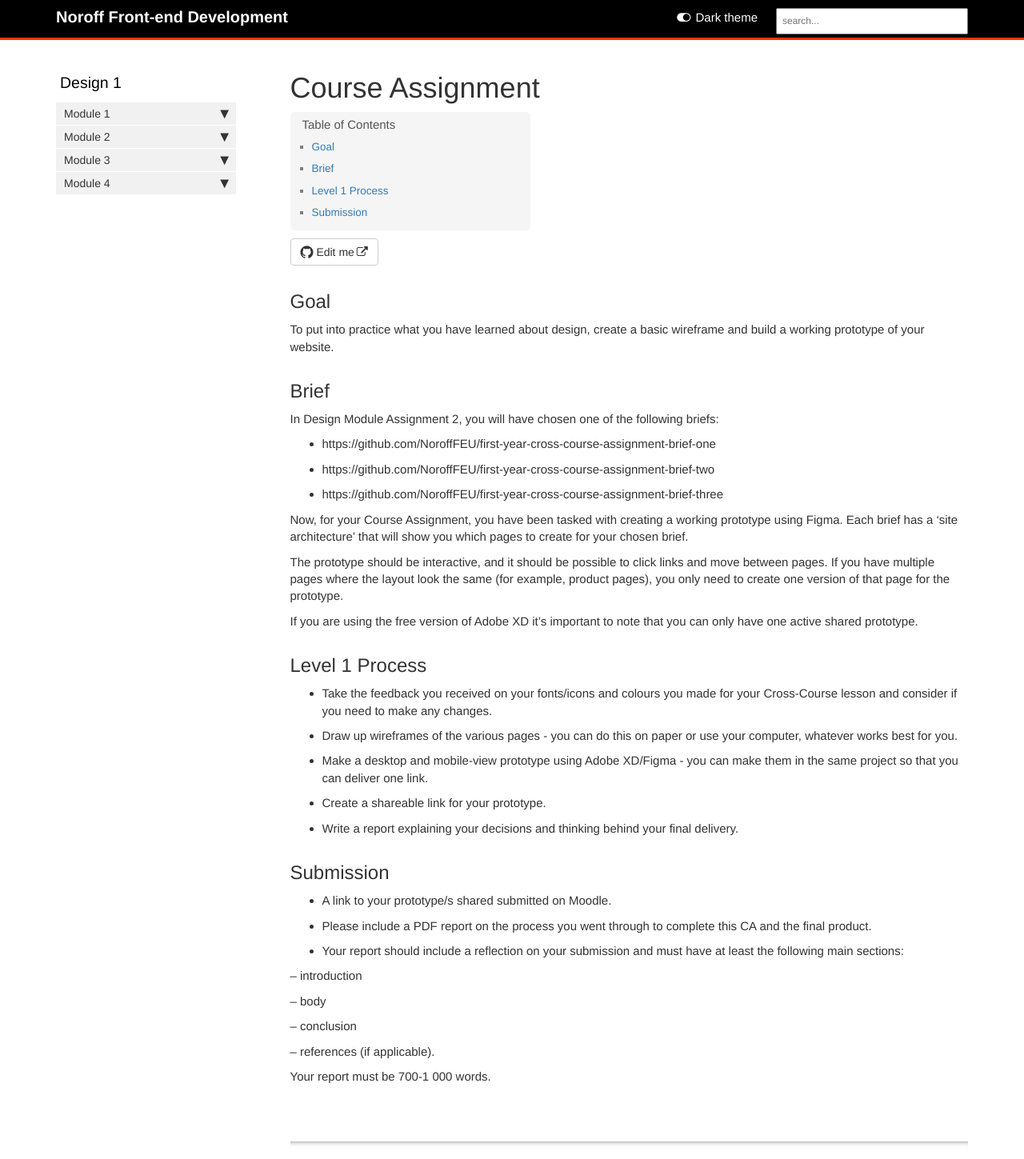
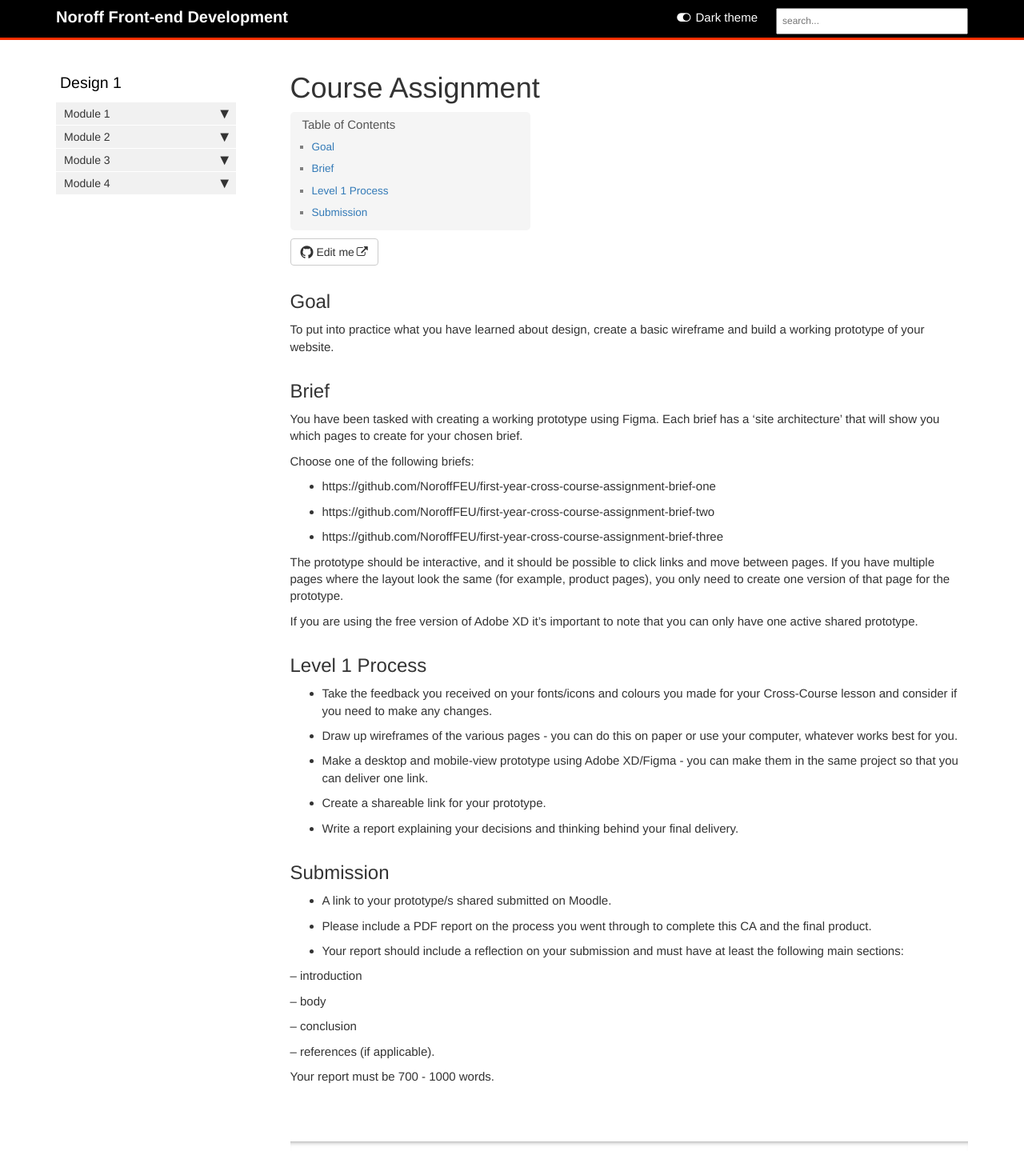
Before and after one commit to AmberBentley/content-feu, a Jekyll site: the page built from pages/design-1/ca.md, in a window 1280 px wide. Shown: the whole page at 80% size. Built offline with Jekyll 4.4.1, drawn with Linux system fonts in a browser that asks for light colours; comment, search, counter and statistics services are not loaded.

Commit message:
Removed mention of MA in Design 1

```diff
--- a/pages/design-1/ca.md
+++ b/pages/design-1/ca.md
@@ -13,15 +13,15 @@ To put into practice what you have learned about design, create a basic wirefram
 
 ## Brief
 
-In Design Module Assignment 2, you will have chosen one of the following briefs:
+You have been tasked with creating a working prototype using Figma. Each brief has a 'site architecture' that will show you which pages to create for your chosen brief.
+
+Choose one of the following briefs:
 
 - https://github.com/NoroffFEU/first-year-cross-course-assignment-brief-one
 
 - https://github.com/NoroffFEU/first-year-cross-course-assignment-brief-two
 
 - https://github.com/NoroffFEU/first-year-cross-course-assignment-brief-three
-
-Now, for your Course Assignment, you have been tasked with creating a working prototype using Figma. Each brief has a 'site architecture' that will show you which pages to create for your chosen brief.
 
 The prototype should be interactive, and it should be possible to click links and move between pages. If you have multiple pages where the layout look the same (for example, product pages), you only need to create one version of that page for the prototype.
 
@@ -55,4 +55,4 @@ If you are using the free version of Adobe XD it's important to note that you ca
 
 – references (if applicable).
 
-Your report must be 700-1 000 words.
+Your report must be 700 - 1000 words.
```
Also changed, not shown: pages/introduction/file-delivery-lanekassen.md (+1 -1 lines), pages/introduction/moodle-reflective-journal.md (+2 -2 lines), pages/introduction/overview.md (+1 -1 lines), pages/introduction/planning-communication.md (+1 -1 lines).
